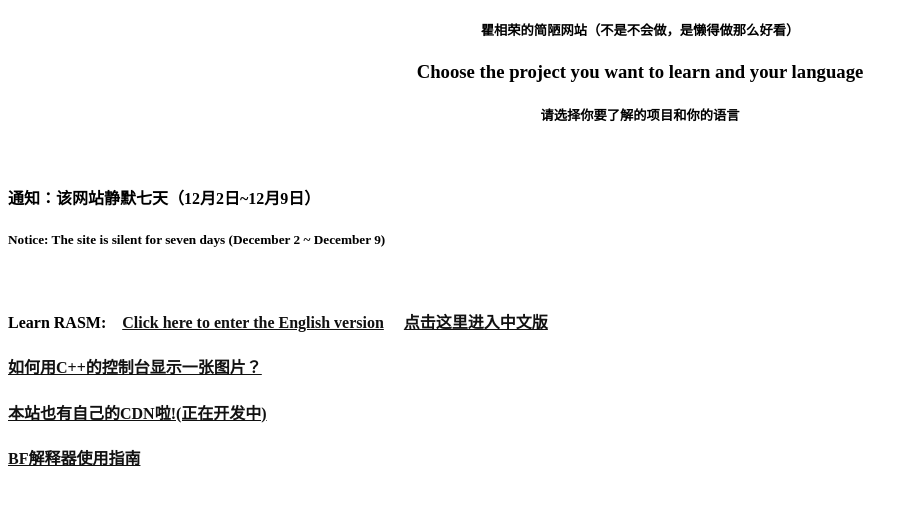
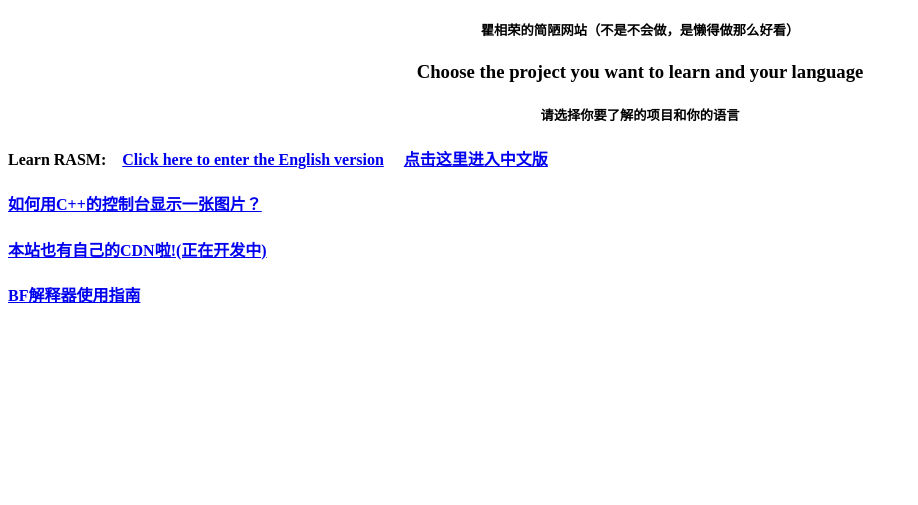
Before and after one commit to CLimber-Rong/Climber-Rong.github.io, a plain HTML site: page index.html in a window 1280 px wide. Shown: the part 61-566 px from the top of the page, without its empty margins (0-918 px from the left). Drawn offline with Linux system fonts and the light colour scheme.

Commit message:
return to normal website

```diff
--- a/index.html
+++ b/index.html
@@ -4,26 +4,12 @@
 <head>
     <meta charset="utf-8">
 </head>
-<style>
-    html {
-        filter: progid:DXImageTransform.Microsoft.BasicImage(grayscale=1);
-        -moz-filter: grayscale(100%);
-        -ms-filter: grayscale(100%);
-        -o-filter: grayscale(100%);
-        -webkit-filter: grayscale(100%);
-        filter: grayscale(100%);
-    }
-</style>
 
 <body>
     <h1 style="text-align: center;">Qu Xiangrong's humble website</h1>
     <h5 style="text-align: center;">瞿相荣的简陋网站（不是不会做，是懒得做那么好看）</h5>
     <h3 style="text-align: center;">Choose the project you want to learn and your language</h3>
     <h5 style="text-align: center;">请选择你要了解的项目和你的语言</h5>
-    <br>
-    <h4>通知：该网站静默七天（12月2日~12月9日）</h4>
-    <h5>Notice: The site is silent for seven days (December 2 ~ December 9)</h5>
-    <br>
     <h4>Learn RASM: &nbsp;&nbsp;
         <a href="en-us/rasm/index.html">Click here to enter the English version</a>
         &nbsp;&nbsp;&nbsp;
```
Also changed, not shown: en-us/rasm/doc.html (+0 -8 lines), en-us/rasm/download.html (+0 -8 lines), en-us/rasm/help.html (+0 -8 lines), en-us/rasm/index.html (+0 -8 lines), en-us/rasm/news.html (+0 -8 lines), zh-cn/bfpp/index.html (+0 -9 lines), zh-cn/brfk/index.html (+0 -8 lines), zh-cn/htm-editor/index.html (+0 -8 lines), zh-cn/rasm/doc.html (+0 -8 lines), zh-cn/rasm/download.html (+0 -11 lines), zh-cn/rasm/help.html (+0 -8 lines), zh-cn/rasm/index.html (+0 -9 lines), zh-cn/rasm/news.html (+0 -8 lines).
